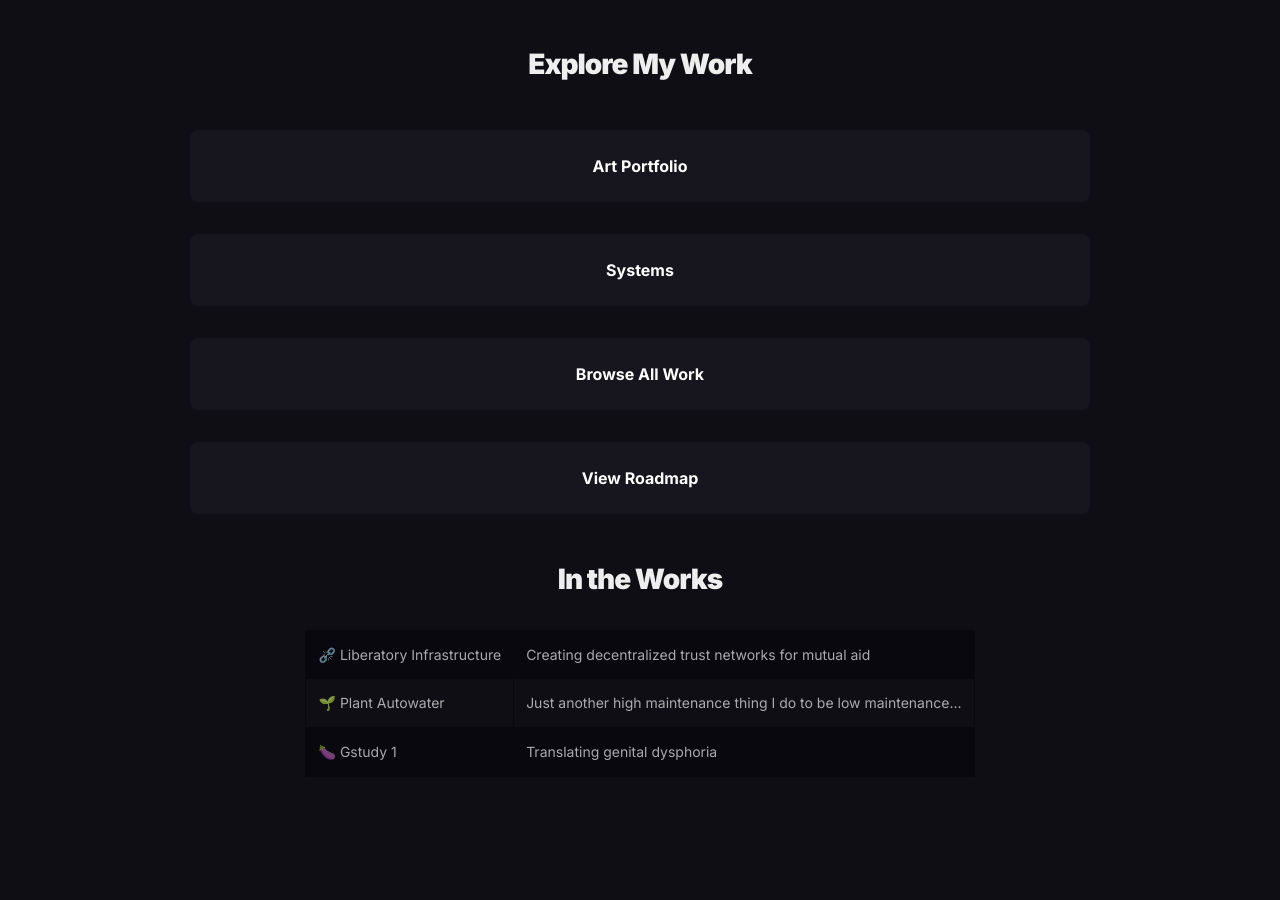
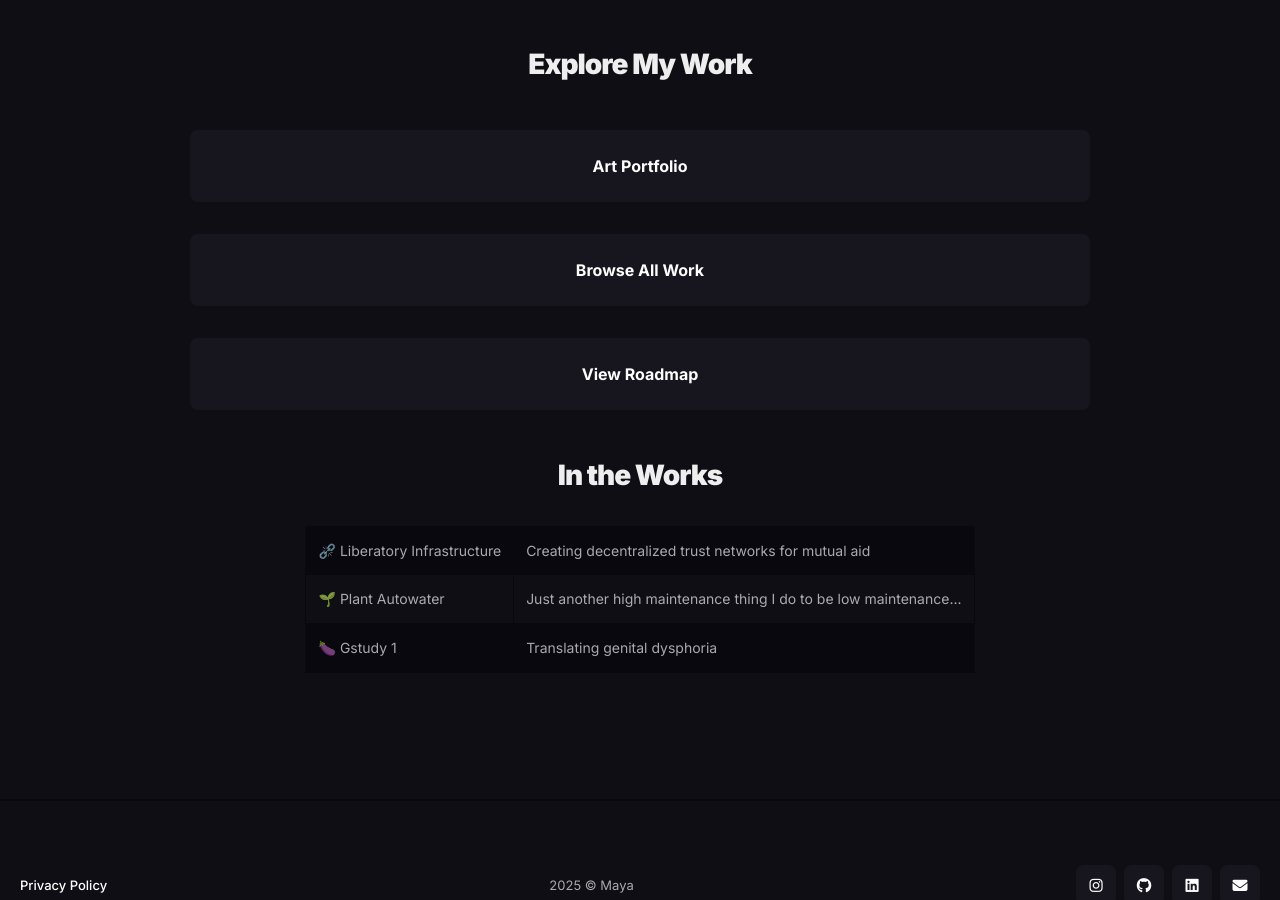
Before and after one commit to mayanayza/website, a Jekyll site: the page built from src/_pages/links.md, in a window 1280 px wide and 900 px high, scrolled down 572 px. Built offline with Jekyll 4.4.1, drawn with Linux system fonts in a browser that asks for light colours.

Commit message:
Updating content for transition-memorial

```diff
--- a/src/_pages/links.md
+++ b/src/_pages/links.md
@@ -10,8 +10,6 @@ layout: links
 ## Explore My Work
 {% capture portfolio_url %}{{ site.url }}/tags/?tag=art{% endcapture %}
 {% include button.html link=portfolio_url title="Art Portfolio" %}
-{% capture tools_url %}{{ site.url }}/tags/?tag=tools{% endcapture %}
-{% include button.html link=tools_url title="Systems" %}
 {% include button.html link=site.url title="Browse All Work" %}
 {% capture roadmap_url %}{{ site.url }}/roadmap/{% endcapture %}
 {% include button.html link=roadmap_url title="View Roadmap" %}
```
